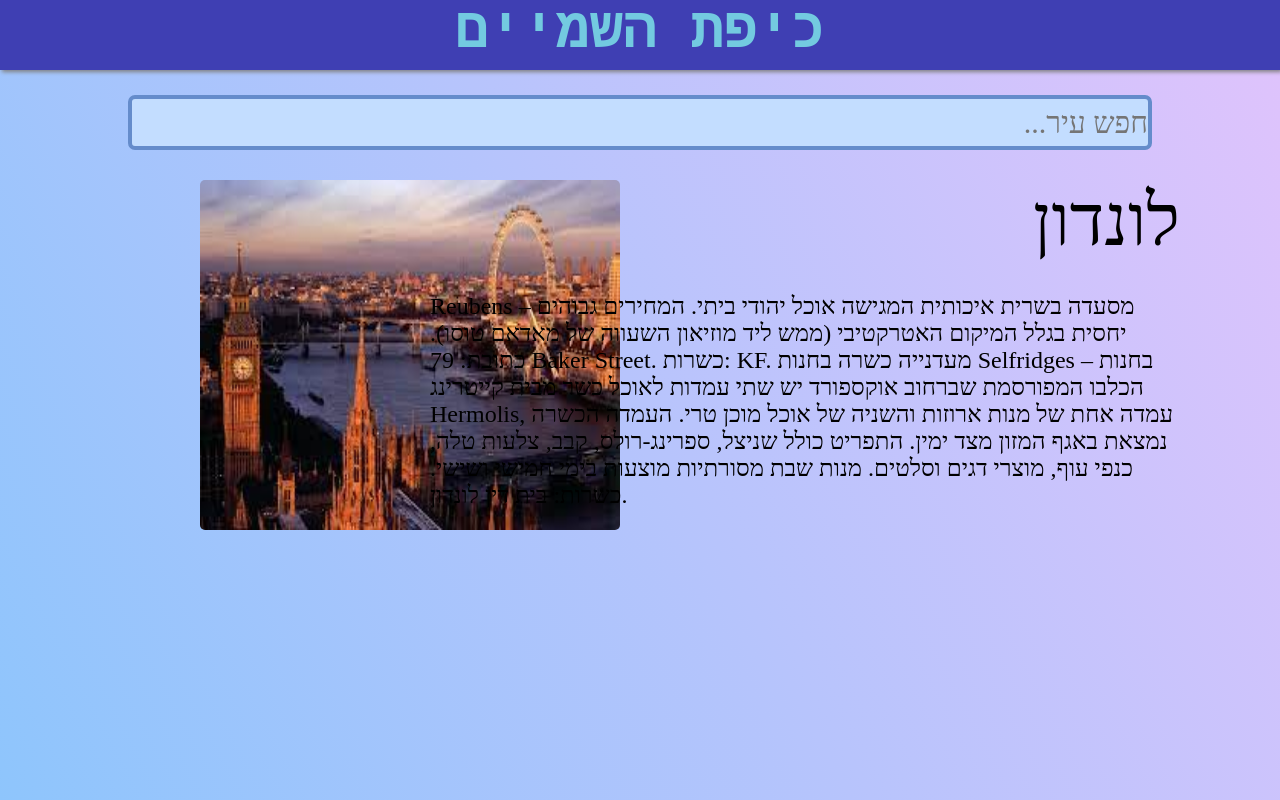
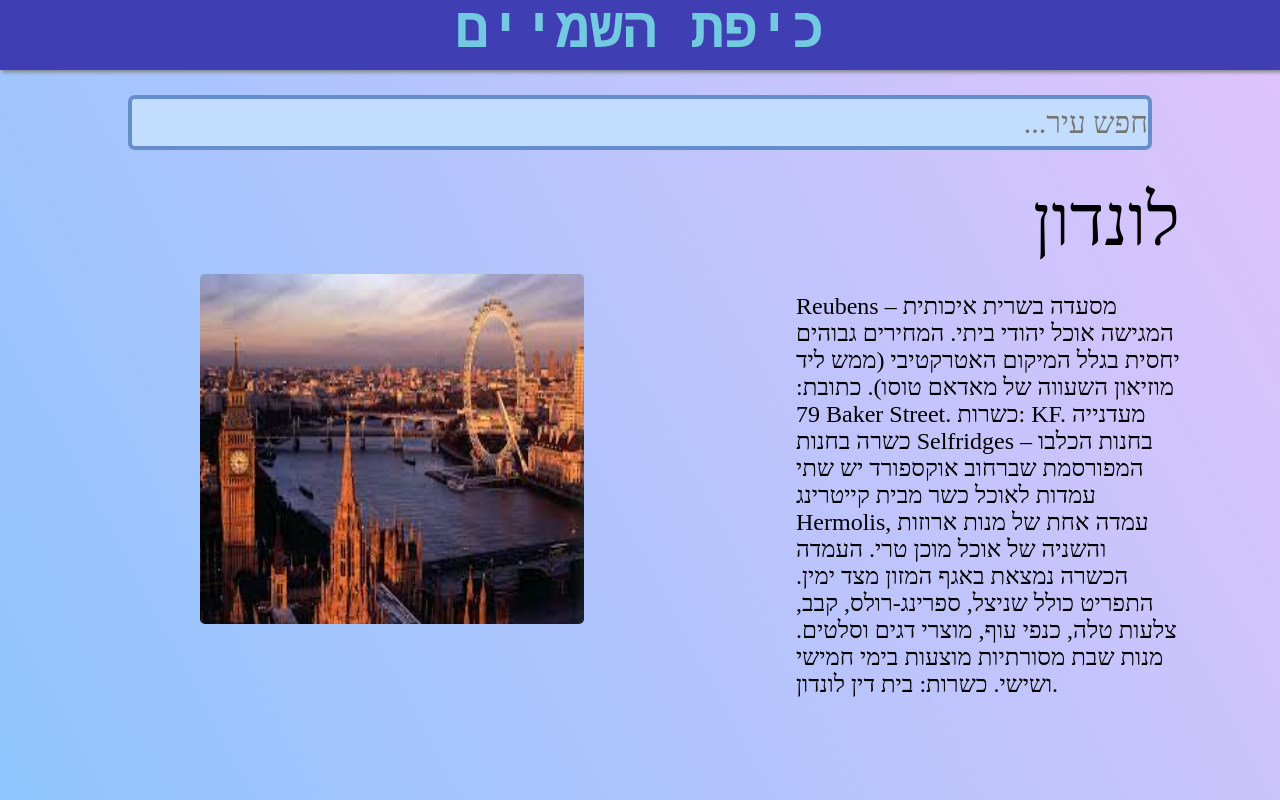
Before and after one commit to ashermem/kosher-travel, a React (Create React App) app: page / in a window 1280 px wide. Both pictures are taken after a click on the element 338 px from the left and 330 px from the top of the page. Built offline with nearby package versions, Linux system fonts and the light colour scheme; a web font is replaced by a local one.

Commit message:
ui fixes

```diff
--- a/src/BlogPage.jsx
+++ b/src/BlogPage.jsx
@@ -23,6 +23,9 @@ const BlogImg = styled.img`
   position: absolute;
   z-index: -1;
   border-radius: 5px;
+  @media screen and (max-width: 1280px) {
+    width: 30%;
+  }
 `;
 
 const CityTitle = styled.div`
@@ -35,9 +38,12 @@ const CityTitle = styled.div`
 const CityText = styled.div`
   font-family: "Al Bayan";
   font-size: 24px;
-  width: 750px;
+  width: 43%;
   align-self: flex-end;
   margin: 30px 100px 0 0;
+  @media screen and (max-width: 1280px) {
+    width: 30%;
+  }
 `;
 
 function useQuery() {
--- a/src/HomePage.jsx
+++ b/src/HomePage.jsx
@@ -22,6 +22,7 @@ const HomeContainer = styled.div`
 `;
 
 export const WebsiteHeader = styled.div`
+  cursor: pointer;
   top: 0;
   font-size: 56px;
   font-family: monospace;
@@ -33,6 +34,7 @@ export const WebsiteHeader = styled.div`
   background-color: #3f3fb3;
   position: fixed;
   box-shadow: 2px 2px 4px gray;
+  z-index: 999;
 `;
 
 export const CityImg = styled.img`
```
